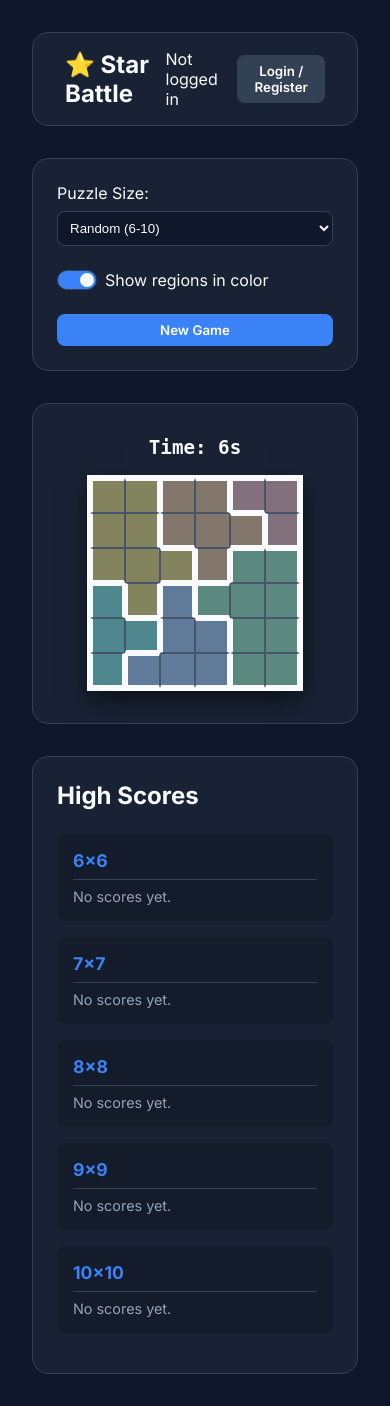
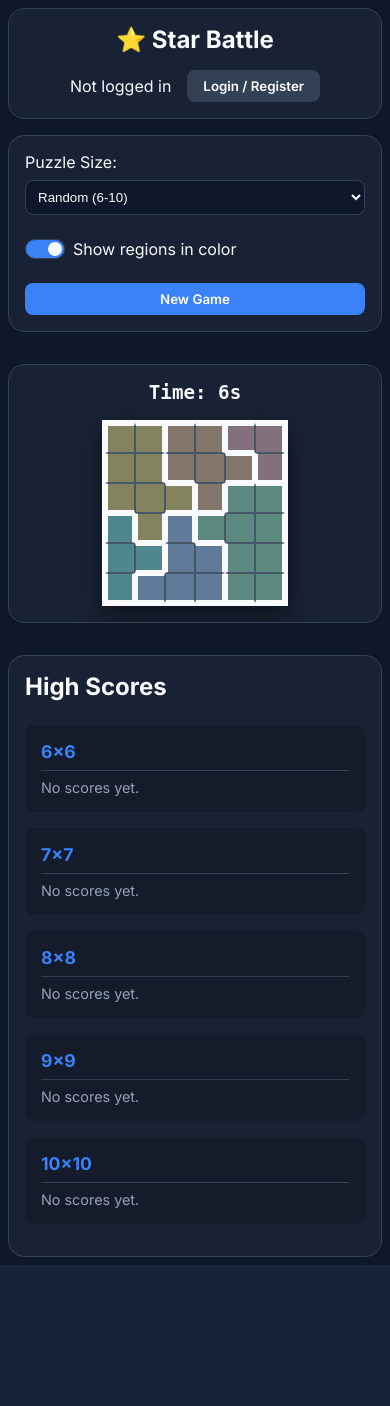
Before and after one commit to rkrite/sbg, a PHP site: page / in a window 390 px wide. After the commit the page ends 1265 px from the top, so only its background shows below. Run offline with PHP 8.4, Linux system fonts and the light colour scheme; data that the repository does not hold is empty.

Commit message:
fixed game size

```diff
--- a/public/css/styles.css
+++ b/public/css/styles.css
@@ -35,6 +35,18 @@ body {
     display: flex;
     flex-direction: column;
     gap: 2rem;
+}
+
+@media (max-width: 600px) {
+    #app {
+        padding: 0.5rem;
+        gap: 1rem;
+    }
+    header {
+        padding: 1rem;
+        flex-direction: column;
+        gap: 1rem;
+    }
 }
 
 header {
@@ -127,10 +139,13 @@ main {
 }
 
 @media (max-width: 600px) {
+    .controls-panel, .scores-panel, .game-container {
+        padding: 1rem;
+    }
     .cell {
-        width: 35px;
-        height: 35px;
-        font-size: 1.2rem;
+        width: 30px;
+        height: 30px;
+        font-size: 1rem;
     }
 }
 
@@ -166,6 +181,11 @@ main {
     position: absolute;
     animation: popIn 0.3s cubic-bezier(0.175, 0.885, 0.32, 1.275);
     filter: drop-shadow(0 2px 4px rgba(0, 0, 0, 0.3));
+}
+@media (max-width: 600px) {
+    .cell.star::after {
+        font-size: 1.1rem;
+    }
 }
 @keyframes popIn {
     0% { transform: scale(0); }
```
